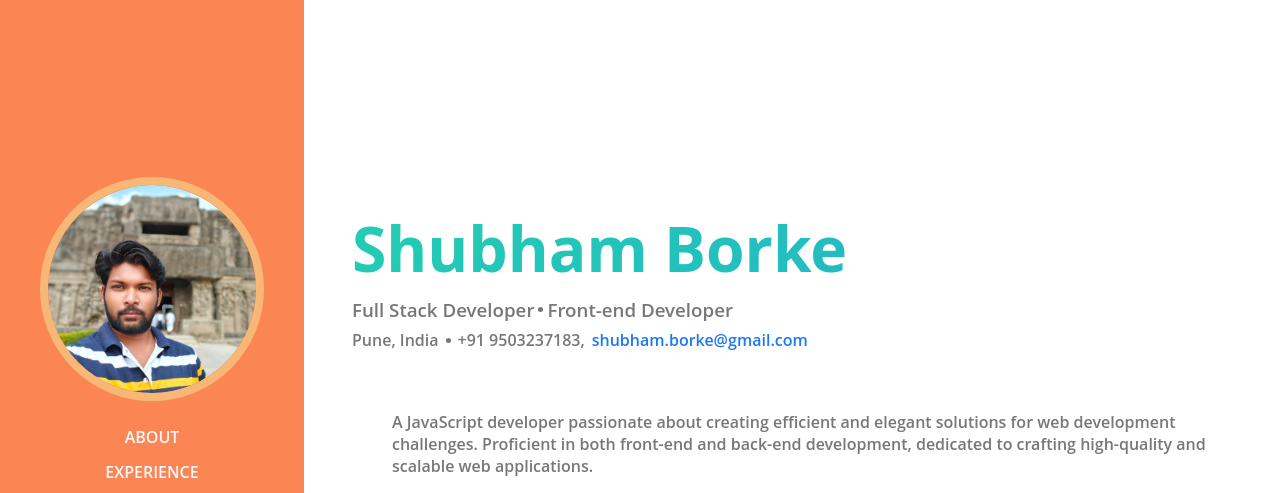
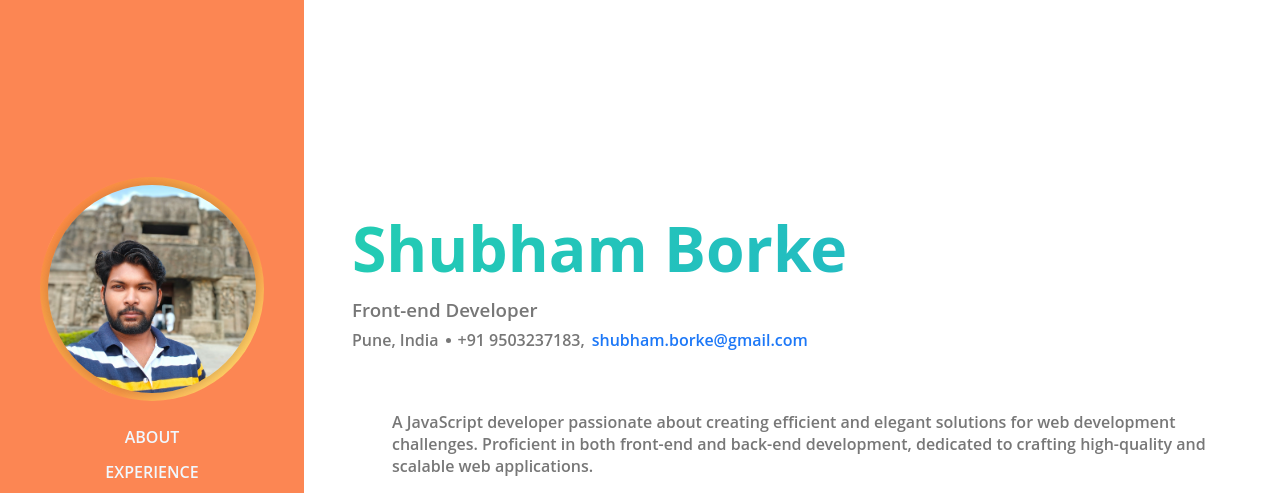
Before and after one commit to shubhamborke/Shubham-Borke-Portfolio, a plain HTML site: page index.html in a window 1280 px wide. Shown: the top 493 px of the page. Drawn offline with Linux system fonts and the light colour scheme; a web font is replaced by a local one.

Commit message:
profile effects

```diff
--- a/index.html
+++ b/index.html
@@ -41,8 +41,7 @@
         />
         <h1 class="name" id="profile-name">Shubham Borke</h1>
         <h3 class="role">
-          <span>Full Stack Developer</span><span class="dot"></span
-          ><span>Front-end Developer</span>
+          <span>Front-end Developer</span>
         </h3>
         <section class="address">
           <p>Pune, India</p>
--- a/stylesheets/animation.css
+++ b/stylesheets/animation.css
@@ -11,3 +11,18 @@
     background-position: 0% 50%;
   }
 }
+
+@keyframes spin {
+  0% {
+   transform: rotate(0deg);
+  }
+  20% {
+   transform: rotate(1800deg);
+  }
+  80% {
+   transform: rotate(360deg);
+  }
+  100% {
+   transform: rotate(0deg);
+  }
+}
--- a/stylesheets/content.css
+++ b/stylesheets/content.css
@@ -18,11 +18,24 @@ nav {
 
 .profile-container {
   border-radius: 50%;
-  border: 8px solid rgba(246, 195, 128, 0.8);
+  width: 14rem;
+  height: 14rem;
   display: flex;
   align-items: center;
   justify-content: center;
   overflow: hidden;
+  position: relative;
+}
+
+.profile-container::before {
+  content: "";
+  width: 14rem;
+  height: 14rem;
+  position: absolute;
+  box-shadow: 0px 0px 6px 1px #ffe471;
+  animation: spin 7s infinite linear;
+  background: linear-gradient(287deg, #ff8143, #f5a246, #f89746, #ffe471);
+  z-index: 0;
 }
 
 .sm-heading {
@@ -39,6 +52,7 @@ nav {
   height: 13rem;
   box-shadow: 0px 0px 7px 3px rgba(0, 0, 0, 0.1);
   transition: ease-in-out 250ms;
+  z-index: 1;
 }
 
 .profile:hover {
@@ -185,6 +199,7 @@ a:hover:before {
   border-radius: 50%;
   transition: ease-in-out 150ms;
 }
+
 .about-social img:hover {
   transform: scale(0.9);
 }
--- a/stylesheets/media-query.css
+++ b/stylesheets/media-query.css
@@ -17,12 +17,12 @@
 
   .sm-heading {
     display: block;
-    background: linear-gradient(-45deg, #ee7752, #e73c7e, #23a6d5, #009371c8);
+    background: linear-gradient(to right, #be323b, #5a7fd5, #f53381);
     animation: gradient 4s ease infinite;
     -webkit-text-fill-color: transparent;
     -webkit-background-clip: text;
     background-clip: text;
-    background-size: 500% auto;
+    background-size: 600%;
   }
 
   .sm-humburger-logo {
```
